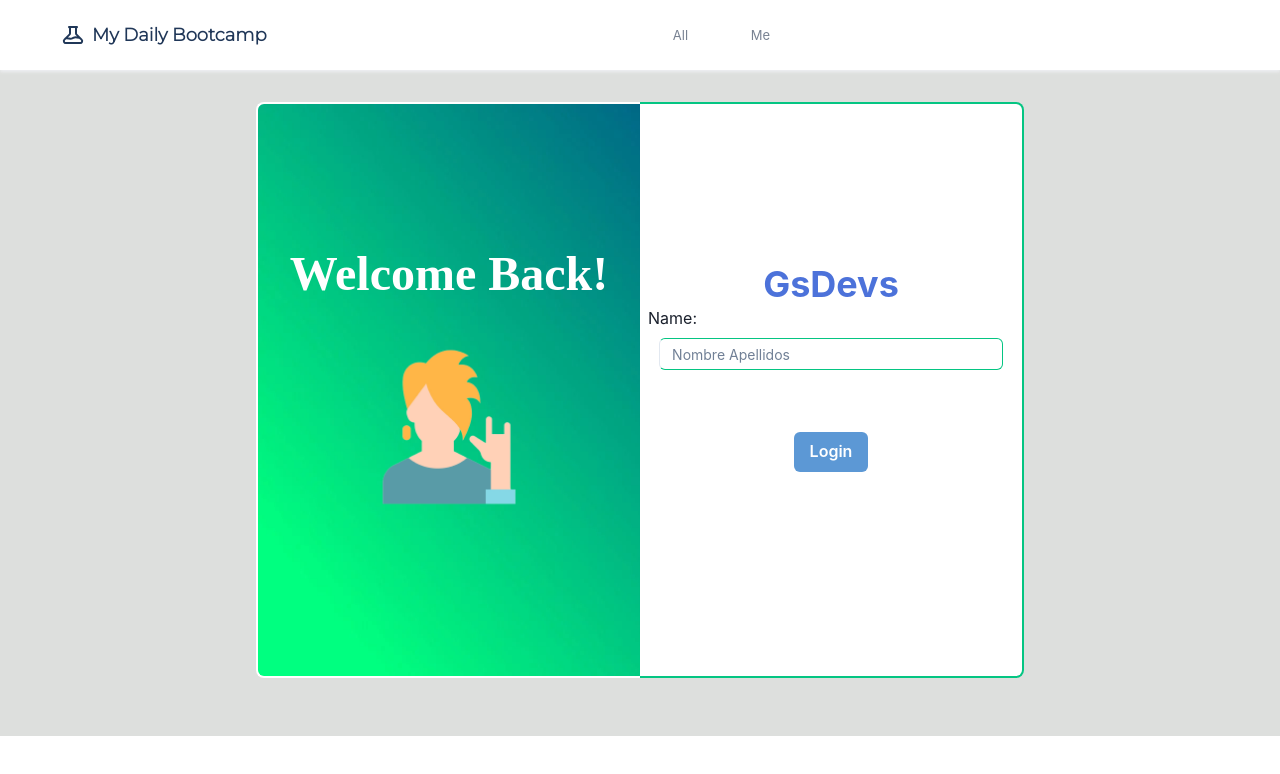
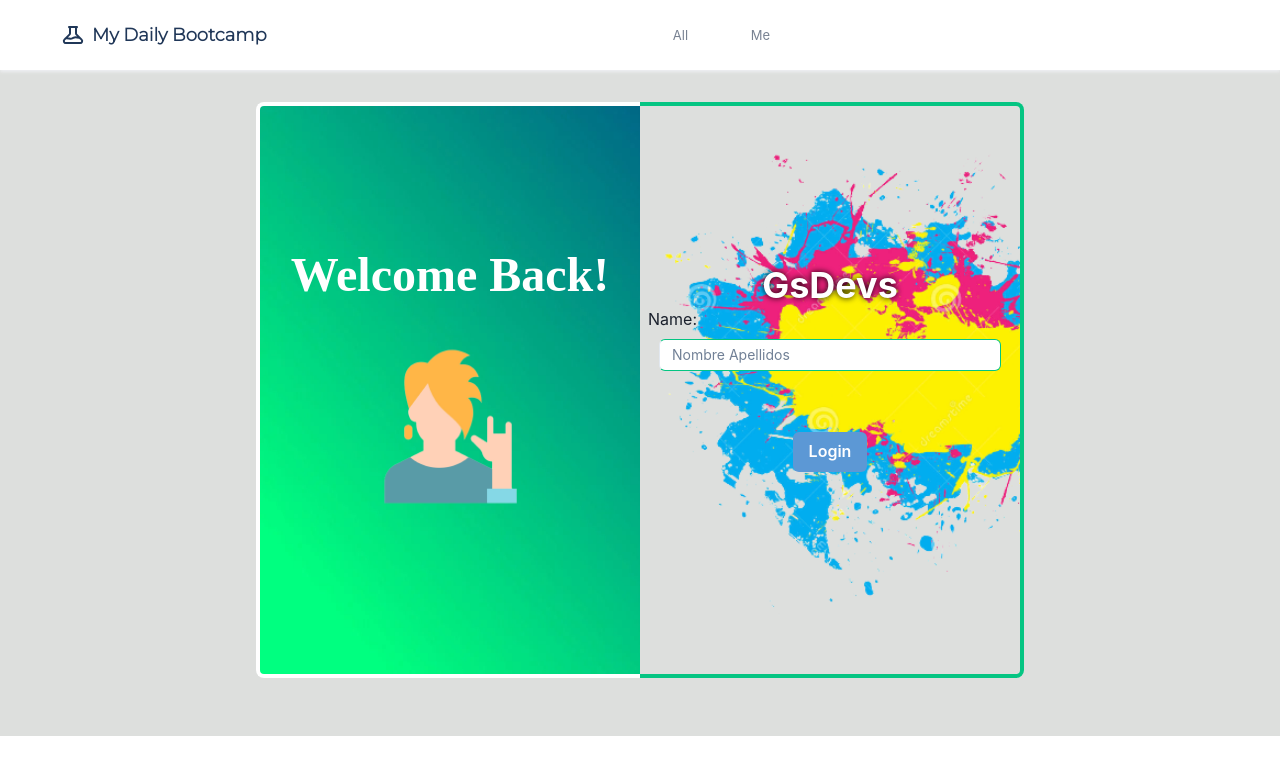
Before and after one commit to georgeSandovalEstela/myDailyBootCampX, a React (Vite) app: page /login in a window 1280 px wide. Shown: the top 774 px of the page. Built offline with nearby package versions, Linux system fonts and the light colour scheme; a web font is replaced by a local one.

Commit message:
feature: modify UI Login

```diff
--- a/public/components/SideBarLeft/Profile.jsx
+++ b/public/components/SideBarLeft/Profile.jsx
@@ -1,21 +1,27 @@
-import React from "react";
+import React, { useEffect, useState } from "react";
+import { getUserApp } from "../../Storage/Storage";
 
 function Profile() {
+  const [currentUser, setCurrentUser] = useState({});
+  useEffect(() => {
+    setCurrentUser(getUserApp());
+  }, []);
   return (
     <div className="Profile-card">
-      <img src="assets/me.jpg" alt="Perfil del usuario" />
-      <h3>Paul Portillo</h3>
-      <span>Software Enginner</span>
+      <img
+        src={currentUser.profile_url}
+        alt="Perfil del usuario"
+        width="60rem"
+        height="60rem"
+      />
+      <h3>{currentUser.full_name}</h3>
+      <span>{currentUser.title}</span>
       <div className="buttom">
-        <a
-          href="https://twitter.com/yummta?lang=es"
-          target="_blank"
-          className="profile-c"
-        >
-          <b>@yummta</b>
+        <a href={currentUser.twitter_url} target="_blank" className="profile-c">
+          <b>Twitter</b>
         </a>
         <a
-          href="https://www.linkedin.com/jobs/?originalSubdomain=pe"
+          href={currentUser.linkedin_url}
           target="_blank"
           className="profile-c"
         >
--- a/public/pages/Login.jsx
+++ b/public/pages/Login.jsx
@@ -68,9 +68,9 @@ function Login() {
           flexDirection="column"
           borderTopLeftRadius="8px"
           borderBottomLeftRadius="8px"
-          borderTop="2px solid white"
-          borderLeft="2px solid white"
-          borderBottom="2px solid white"
+          borderTop="4px solid white"
+          borderLeft="4px solid white"
+          borderBottom="4px solid white"
         >
           <Heading
             color="white"
@@ -91,14 +91,15 @@ function Login() {
           flexDirection="column"
           justifyContent="center"
           alignItems="center"
-          bg="white"
           borderTopRightRadius="8px"
           borderBottomRightRadius="8px"
-          borderRight="2px solid #04c582"
-          borderBottom="2px solid #04c582"
-          borderTop="2px solid #04c582"
+          borderRight="4px solid #04c582"
+          borderBottom="4px solid #04c582"
+          borderTop="4px solid #04c582"
+          bg="url('/src/assets/images/bg_2.png')"
+          bgSize="cover"
         >
-          <Heading color="#4C72DA" marginTop="1rem">
+          <Heading color="white" textShadow="0 0 6px #000;" marginTop="1rem">
             GsDevs
           </Heading>
           <Text w="100%" marginLeft="1rem" marginBottom="0.5rem">
```
Also changed, not shown: src/assets/images/bg_2.png (added).
